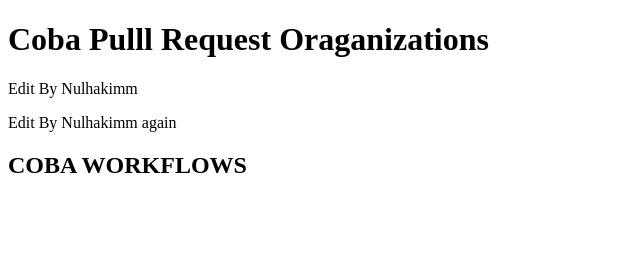
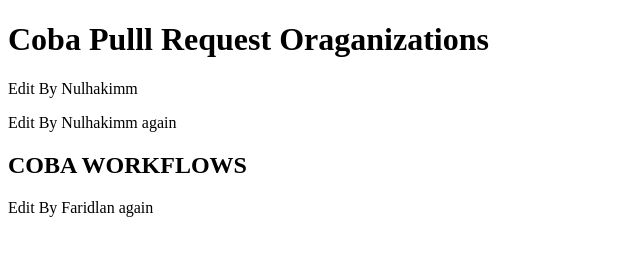
Before and after one commit to coba-nostracode/coba-pull-request, a plain HTML site: page coba.html in a window 1280 px wide. Shown: the whole page, without its empty margins (0-640 px from the left). Drawn offline with Linux system fonts and the light colour scheme.

Commit message:
update coba.html

```diff
--- a/coba.html
+++ b/coba.html
@@ -13,6 +13,7 @@
     <p>Edit By Nulhakimm</p>
     <p>Edit By Nulhakimm again</p>
     <h2>COBA WORKFLOWS</h2>
+    <p>Edit By Faridlan again</p>
 </body>
 
 </html>
```
